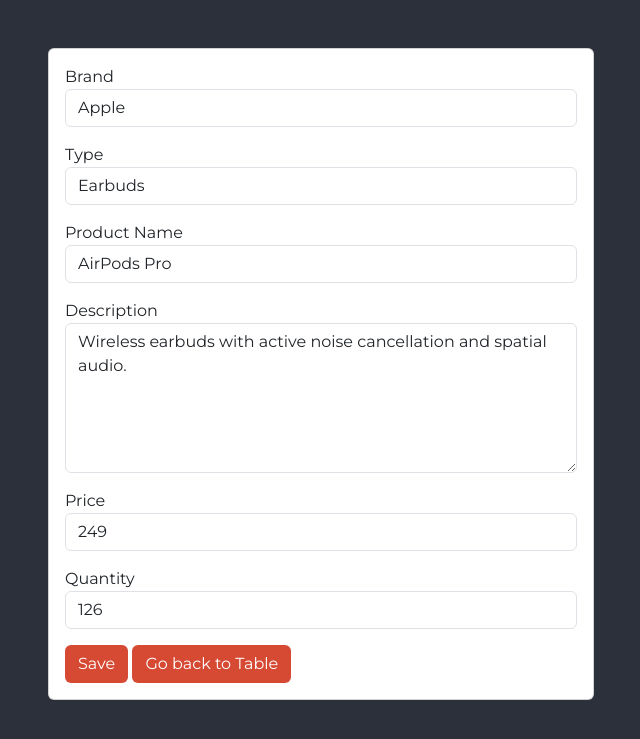
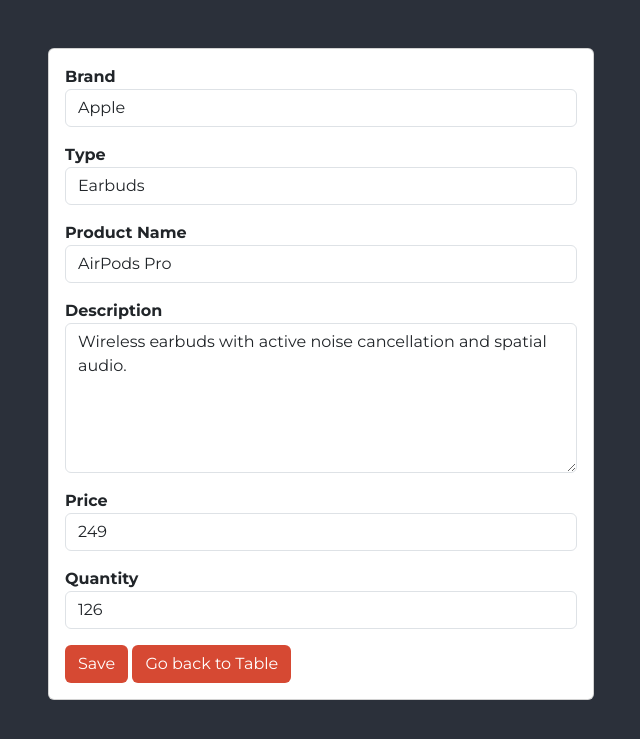
Before and after one commit to PortoHansDaniel/CSIPT_FINAL, a Django app: page /table/edit/5 in a window 1280 px wide. Shown: the top 739 px of the page, without its empty margins (319-959 px from the left). Run offline with Django 5.2, Linux system fonts and the light colour scheme; data comes from the database, SQL or seed files in the repository; both versions use the stored data as it was after the commit.

Commit message:
added bold texts

```diff
--- a/stocksWeb/templates/links/edit.html
+++ b/stocksWeb/templates/links/edit.html
@@ -25,27 +25,27 @@
                                 </div>
                             {% endif %}
                             <div class="form-group mb-3">
-                                <label for="brand">Brand</label>
+                                <label for="brand" style="font-weight: bold;">Brand</label>
                                 <input type="text" class="form-control" id="brand" name="brand" value="{{data.brand}}">
                             </div>
                             <div class="form-group mb-3">
-                                <label for="type">Type</label>
+                                <label for="type" style="font-weight: bold;">Type</label>
                                 <input type="text" class="form-control" id="type" name="type" value="{{data.type}}">
                             </div>
                             <div class="form-group mb-3">
-                                <label for="productName">Product Name</label>
+                                <label for="productName" style="font-weight: bold;">Product Name</label>
                                 <input type="text" class="form-control" id="productName" name="productName" rows="3" value="{{data.productName}}">
                             </div>
                             <div class="form-group mb-3">
-                                <label for="desc">Description</label>
+                                <label for="desc" style="font-weight: bold;">Description</label>
                                 <textarea type="text" class="form-control" style="height: 150px;" rows="3" id="desc" name="desc">{{data.desc}}</textarea>
                             </div>
                             <div class="form-group mb-3">
-                                <label for="price">Price</label>
+                                <label for="price" style="font-weight: bold;">Price</label>
                                 <input type="number" class="form-control" id="price" name="price" value="{{data.price}}">
                             </div>
                             <div class="form-group mb-3">
-                                <label for="quantity">Quantity</label>
+                                <label for="quantity" style="font-weight: bold;">Quantity</label>
                                 <input type="number" class="form-control" id="quantity" name="quantity" value="{{data.quantity}}">
                             </div>
                             <input type="submit" value="Save" class="btn" style="background-color: #D64933; color: white;">
```
Also changed, not shown: stocksWeb/templates/links/create.html (+6 -6 lines), db.sqlite3.
